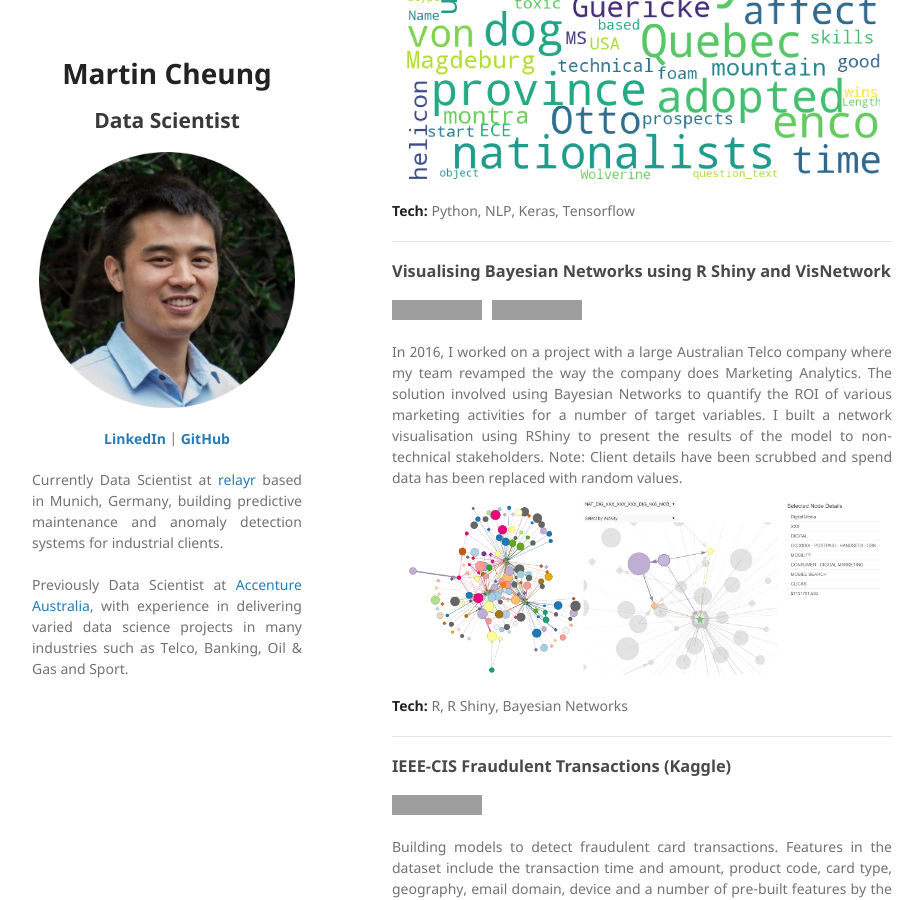
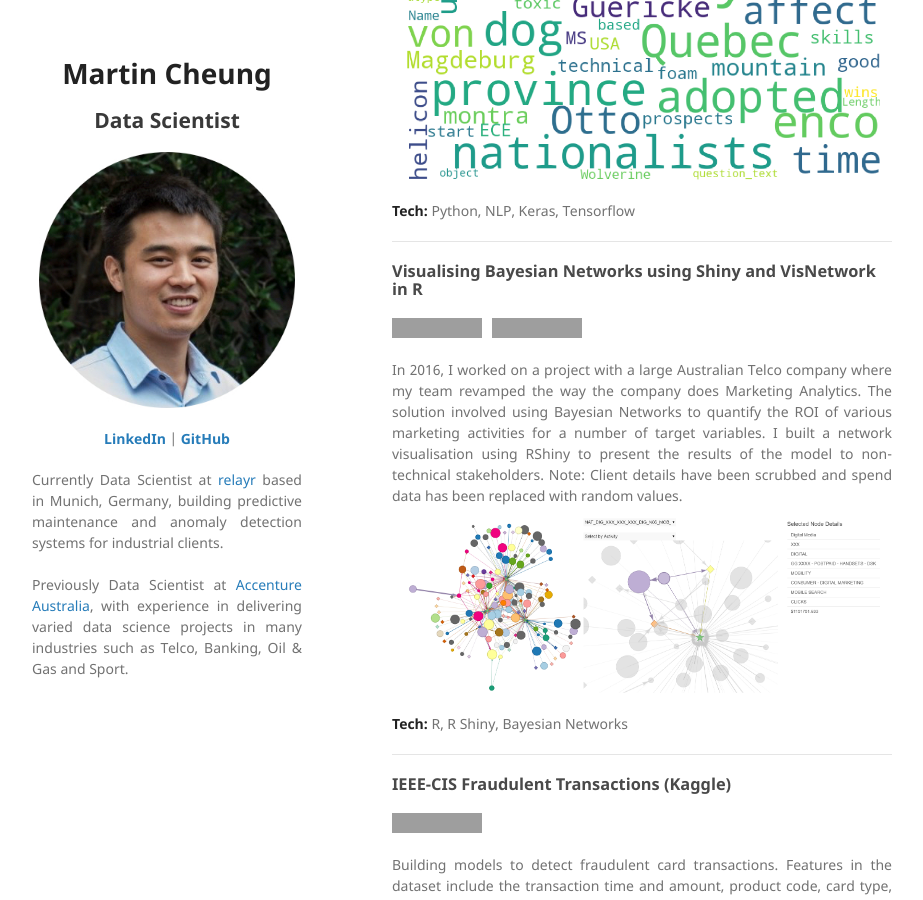
Before and after one commit to martycheung/martycheung.github.io, a Jekyll site: the page built from index.md, in a window 1280 px wide and 900 px high, scrolled down 756 px, cut to the strip 0-900 px from the top of the window. Shown: the whole strip, without its empty margins (178-1101 px from the left). Built offline with Jekyll 4.4.1, drawn with Linux system fonts in a browser that asks for light colours; our own code applies the rules of GitHub Pages for plain Markdown files; grey boxes are pictures that could not be loaded.

```diff
--- a/index.md
+++ b/index.md
@@ -36,7 +36,7 @@ Using NLP methods to detect which questions posed on Quora were insincere. I sta
 
 ---
 
-### Visualising Bayesian Networks using R Shiny and VisNetwork
+### Visualising Bayesian Networks using Shiny and VisNetwork in R
 <a href="https://github.com/martycheung/Bayesian-Network-Visualisation" target="_blank">
   <img src="https://img.shields.io/badge/Github-View_On_Github-blue?logo=Github" class="image_left"/>
 </a>
```
